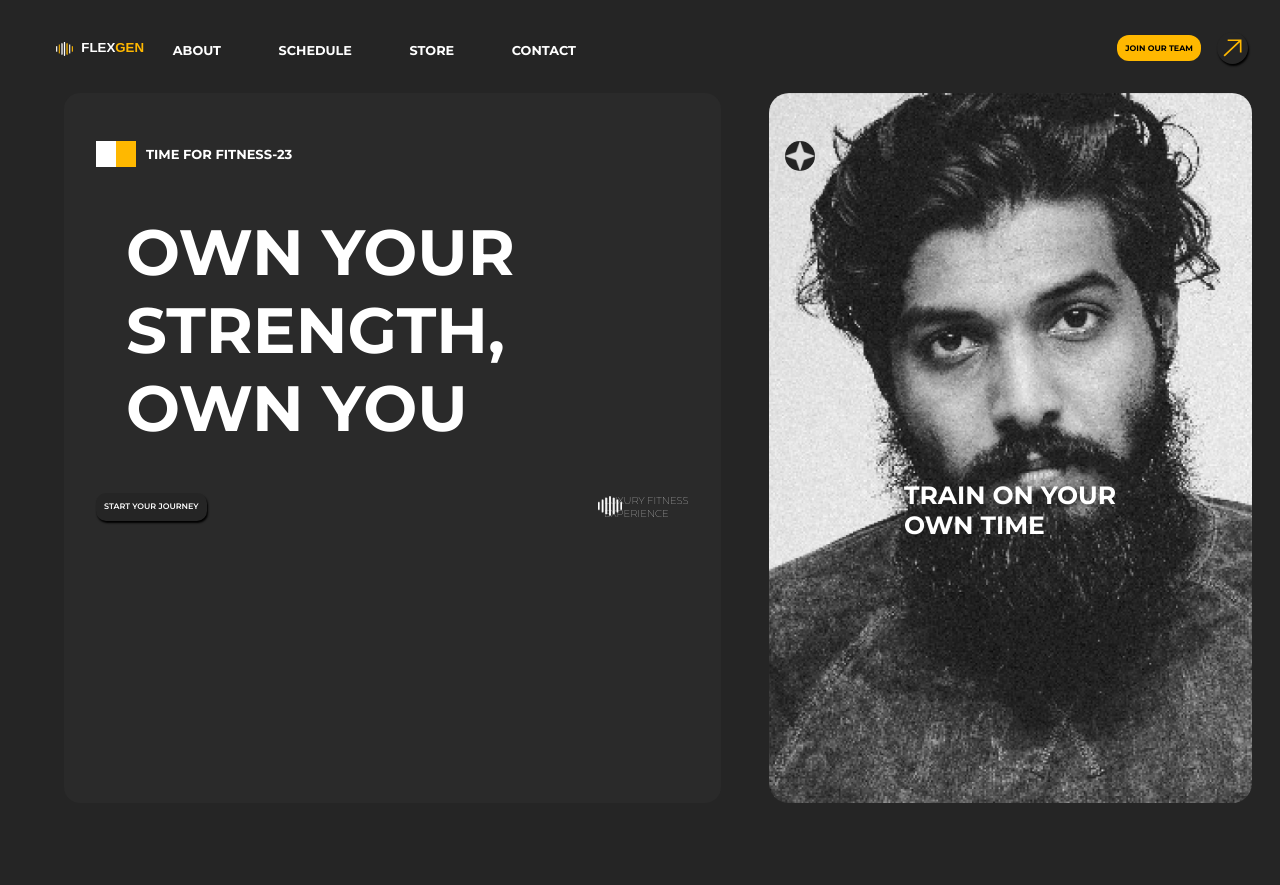
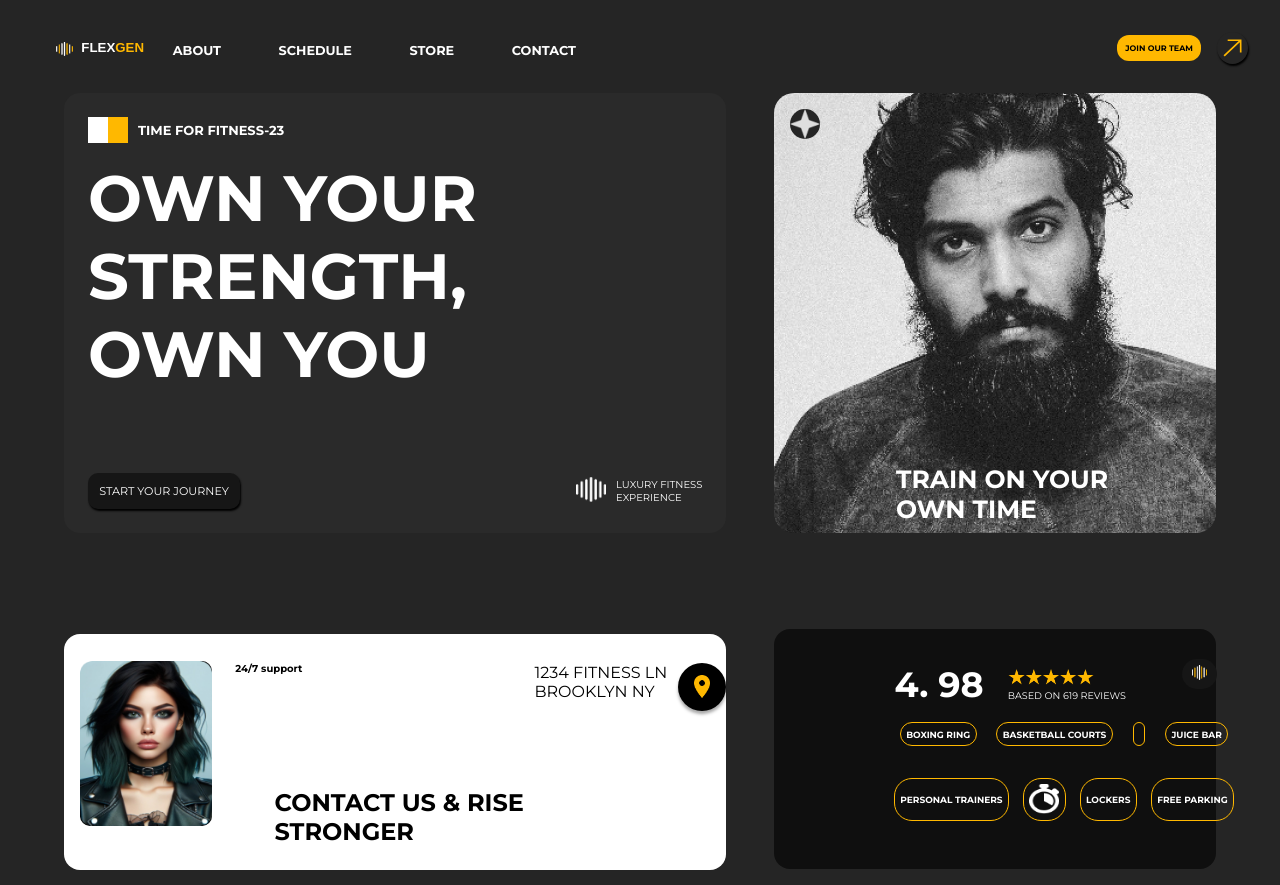
Before and after one commit to Dasonchris/jesi-proj, a plain HTML site: page index.html in a window 1280 px wide. Shown: the top 885 px of the page. Drawn offline with Linux system fonts and the light colour scheme; a web font is replaced by a local one.

Commit message:
done with CSS

```diff
--- a/index.html
+++ b/index.html
@@ -46,7 +46,7 @@
                 </div>
                 <div class="header-buttom">
                     <div class="start-journey">
-                        START YOUR JOURNEY
+                       <h1>START YOUR JOURNEY</h1>
                     </div>
                     <div class="luxury-chris">
                         <div class="luxury-img">
@@ -69,7 +69,8 @@
                 </div>
                 <div class="contact-in">
                     <div class="info-first">
-                        <div class="info-first-text">24/7 SUPPORT</div>
+                        <div class="info-first-text">
+                           <h3> 24/7 SUPPORT</h3></div>
                         <div class="info-first-loc">
                             <div class="loc">1234 FITNESS LN <br>BROOKLYN NY</div>
                             <div class="loc-vector">
@@ -92,7 +93,7 @@
                         </div>
                     </div>
                 </div>
-                <div class="logo-image"><img src="" alt=""></div>
+                <div class="logo-image"><img src="./images/main_logo.png" alt=""></div>
             </div>
             <div class="store-bottom">
                 <ul>
--- a/style.css
+++ b/style.css
@@ -140,55 +140,31 @@ body {
   padding: 1% 5% 10% 5%;
   display: grid;
   gap: 3em;
-  grid-template-columns: 57% 42%;
-  grid-template-rows: 65% 35%;
+  grid-template-columns: 1.5fr 1fr;
+  /* grid-template-rows: 65% 35%; */
   /* z-index: -9; */
 }
 
 #contents .main {
   background-color: #2a2a2a;
   border-radius: 1em;
-  padding: 2em 2em 1em 2em;
+  padding: 1.5rem;
   display: flex;
+  gap: 1em;
+  justify-content: space-between;
   flex-direction: column;
-  height: 60%;
-  width: 100%;
-  z-index: -3;
 }
 
 #contents .main .main-header {
   display: flex;
-  width: 50%;
   align-items: center;
-  justify-content: flex-start;
-  gap: 1em 0;
-  padding: 1em 0;
+  /* border-spacing: 10rem; */
+  margin: 0;
 }
-
-#contents .main-header .second-header .style-box {
-  width: 3em;
-  height: 2em;
-  background-color: #2a2a2a;
-  display: flex;
-  align-items: center;
-  justify-content: flex-start;
-}
-
-/* .main-header{
-    background-color: #a11515;
-    width
-} */
 
 .main-header .box {
   width: 20px;
   height: 26px;
-  /* display: flex; */
-  /* margin-left: 15px;
-  width: 10%;
-  height: 90%;
-  background-color: #ffb800;
-  position: relative;
-  left: -1rem; */
 }
 
 .main-header .white-box {
@@ -200,106 +176,53 @@ body {
   background-color: #ffb800;
 }
 
-/* .box::before {
-  content: "";
-  top: 0;
-  left: 0;
-  width: 50%;
-  background-color: #fff;
-} */
-
 .main-header h1 {
   margin-left: 10px;
   font-weight: 700;
   font-size: 13px;
 }
 
-#contents .header .main {
-  font-size: 5em;
-  width: 100%;
-  font-weight: 700;
-  padding: 5rem;
+#contents .header-buttom{
+  display: flex;
+  justify-content: space-between;
 }
 
-#contents .main .main span {
-  position: relative;
-  z-index: 0;
+#contents .luxury-chris{
+  display: flex;
+  align-items: center;
+  gap: 1em;
+  font-size: x-small;
 }
 
-#contents .main .main span::before {
-  content: "";
-  position: absolute;
-  left: 45%;
-  height: 100%;
-  width: 1em;
-  background-color: #2a2a2a;
+#contents .luxury-chris .luxury-img img{
+  width: 30px;
 }
+
 
 #contents .header .header-bottom {
   display: flex;
   align-items: center;
   justify-content: space-between;
-  padding: 8em 2em 1em 2em;
 
 }
 
-.header-buttom{
-  display: flex;
-  justify-content: center;
-  align-items: center;
+.header h4{
+  text-transform: uppercase;
+  /* padding: 30px; */
+  margin-bottom: 4rem;
+  font-size: 4rem;
 }
 
-/* .header-bottom .start-journey h3{
-  /* border: 2px solid #fff ; */
-  /* background-color: black;
-  font-weight: 900;
-} */
-
-
-.header h4{
-  /* background-color: black; */
-  display: flex;
-  text-transform: uppercase;
-  padding: 30px;
-  font-size: 4rem;
-  /* margin-top: 1rem; */
-  /* margin-bottom: 1rem; */
-}
-
-/* .header-buttom{
-  display: flex;
-} */
-
-.header-buttom .start-journey{
-  font-size: 8px;
-  height: 3.5em;
+.header-buttom .start-journey h1{
   padding: 1em;
-  font-weight: 600;
+  /* text-transform: initial; */
+  font-size: 0.7em;
+  font-weight: 400;
   border-radius: 10px;
-  background-color: #252525;
+  background-color: #161616;
   box-shadow: 1px 2px 2px black;
 }
 
-
-.header-buttom{
-  justify-content: space-between;
-  position: relative;
-  top: 1rem;
-}
-
-.header-buttom .luxury-img{
-  position: absolute;
-  display: flex;
-  width: 30px;
-  height: 20px;
-  top: 0.2rem;
-  left: 31.4rem;
-}
-
-.header-buttom .luxury-chris-text{
-  font-size: 10px;
-  font-weight: 100;
-}
 
 
 
@@ -312,7 +235,7 @@ body {
   background-size: cover;
   border-radius: 20px;
   width: 100%;
-  height: 60%;
+  height: 100%;
 }
 
 
@@ -321,24 +244,77 @@ body {
   width: 30px;
   height: 30px;
   position: relative;
-  top: 3rem;
+  top: 1rem;
   left: 1rem;
   border-radius: 25px;
 }
 
 .hero h4{
   position: absolute;
-  top: 30rem;
+  top: 29rem;
   /* text-align: center; */
-  left: 56.5rem;
+  left: 56rem;
   font-size: 25px;
   /* text-transform: capitalize; */
 }
 
 #contents .contact .contact-img img{
+  border-radius: 10px;
+  /* background-color: crimson; */
+  background-image: url(./images/Rectangle\ 21.png);
   width: 100%;
   height: 100%;
 }
+
+#contents .contact-img{
+  position: relative;
+  top: 12rem;
+  left: 1rem;
+  width: 20%;
+  height: 40%;
+  border-radius: 10px;
+}
+
+#contents .contact{
+  position: relative;
+  top: -7rem;
+}
+
+#contents .contact .info-first{
+  display: flex;
+  gap: 3rem;
+}
+
+#contents .contact .info-first-text h3{
+  position: relative;
+  top: -0.5rem;
+  left: -2.5rem;
+  text-transform: lowercase;
+  font-size: x-small;
+  font-weight: 670;
+}
+
+#contents .contact .loc{
+  position: relative;
+  top: -0.4rem;
+  left: 9rem;
+}
+
+#contents .contact .loc-vector {
+  position: relative;
+  left: 18rem;
+  top: -2.8rem;
+}
+
+
+
+
+ /* #contents .contact .contact-img .contact-img-black{
+  position: absolute;
+  left: 10rem;
+} */
+
+
 
 #contents .contact .contact-in{
   display: flex;
@@ -384,39 +360,58 @@ body {
 
 }
 
+/* #contents .contact .contact-img img{
+  width: 30%;
+} */
+
 #contents .contact .contact-in .info-first .info-first-loc .loc-vector img{
-
   width: 1em;
 }
 
+
+
 #contents .store{
+  position: relative;
+  top: 3rem;
   background-color: #0f0f0f;
   padding: 2em 1.5em;
+  width: 100%;
+  height: 58%;
   border-radius: 1em;
 }
 
 #contents .store .store-first{
+  position: relative;
+  top: -1.5rem;
+  /* background-color: crimson; */
   display: flex;
   align-items: center;
   justify-content: space-between;
-  width: 95%;
+  /* height: 10%; */
+  /* width: 50%; */
 }
 
 #contents .store .store-first .up-left{
+  position: relative;
+  /* top: -0.5rem; */
+  left: -1rem;
+  /* background-color: #ffb800; */
   display: flex;
   align-items: center;
   /* justify-content: space-evenly; */
 }
 
 #contents .store .store-first .up-left .rating-star{
+  /* background-color: red; */
   font-size: 60%;
   font-weight: 400;
   padding: 5rem 1rem;
 }
 
-#contents .store .store-first .up-left .rating-star span{
+/* #contents .store .store-first .up-left .rating-star span{
   position: relative;
-}
+  background-color: darkblue;
+} */
 
 /* #contents .store .store-first .up-left .rating-star span::before{
   content: "";
@@ -432,29 +427,85 @@ body {
 } */
 
 #contents .store .store-first .up-left .rating-star-ima img{
-  width: 7em;
-  /* background-color: crimson; */
+  width: 9em;
+/* background-color: violet; */
+position: relative;
+top: -3rem;
+left: -1.5rem;
 }
+
+#contents .rating-star{
+  position: relative;
+  left: 9rem;
+}
+
+#contents .rating-star .rating-star-text{
+  position: relative;
+  top: -2.9rem;
+  left: -1.5rem;
+}
+
+#contents .logo-image{
+  /* background-color: #0f0f0f;
+  border-radius: 1em; */
+  align-items: center;
+  justify-content: center;
+  position: relative;
+  border-radius: 30px;
+  background-color: #161616;
+  /* border-radius: 10%; */
+  width: 35px;
+  height: 30px;
+  top: -12rem;
+  left: 24rem;
+
+}
+
+#contents .store .rating-adds{
+  font-size: 35px;
+  font-weight: 700;
+  position: relative;
+  top: -3rem;
+  left: 7rem;
+}
+
+#contents .logo-image img{
+  width: 15px;
+  /* align-items: center; */
+  /* justify-content: center; */
+  height: 15px;
+  position: relative;
+  left: 0.6rem;
+  top: 0.35rem;
+}
+
 
 /* buttom starts here */
 
-.store .store-bottom ul{
+#contents  .store-bottom ul{
+  position: relative;
+  top: -21rem;
+  left: 50rem;
   list-style: none;
-  background-color: red;
+  /* background-color: red; */
   display: flex;
   justify-content: space-evenly;
-  padding: 1.5em 0em;
+  /* padding: 1em 0.5em; */
+  padding: 1em;
+  width: 400px;
 }
 
 /* not working yet */
 
-#contents .store .store-bottom ul li{
+#contents .store-bottom ul li{
   border: 1px solid #ffb800;
   display: flex;
-  background-color: crimson;
-  font-size: .75em;
+  justify-content: center;
+  align-items: center;
+  /* background-color: crimson; */
+  font-size: 9px;
   border-radius: 2em;
-  padding: 1em;
+  padding: 0.6em;
   font-weight: 700;
 }
 
@@ -462,6 +513,75 @@ body {
   padding: 5em 1.3em;
 }
 
-#contents .store .store-bottom ul li img{
-  width: 1.7em;
+
+#contents .store-bottom img{
+  width: 30px;
+  height: 30px;
 }
+
+
+
+
+
+
+/* MEDIA QUERIES STARTS HERE */
+
+/*
+  ##Device = Desktops  ##Screen = 1281px to higher resolution desktops
+*/
+@media (min-width: 1281px) {
+  /* CSS */
+}
+
+/*
+  ##Device = Laptops, Desktops  ##Screen = B/w 1025px to 1280px
+*/
+@media (min-width: 1025px) and (max-width: 1280px) {
+
+  /* CSS */
+
+}
+
+/*
+  ##Device = Tablets, Ipads (portrait)  ##Screen = B/w 768px to 1024px
+*/
+@media (min-width: 768px) and (max-width: 1024px) {
+
+  /* CSS */
+
+}
+
+/*
+  ##Device = Tablets, Ipads (landscape)  ##Screen = B/w 768px to 1024px
+*/
+@media (min-width: 768px) and (max-width: 1024px) and (orientation: landscape) {
+
+  /* CSS */
+
+}
+
+/*
+  ##Device = Low Resolution Tablets, Mobiles (Landscape)
+ ##Screen = B/w 481px to 767px
+*/
+@media (min-width: 481px) and (max-width: 767px) {
+
+  /* CSS */
+
+}
+
+/*
+  ##Device = Most of the Smartphones Mobiles (Portrait)
+  ##Screen = B/w 320px to 479px
+*/
+@media (min-width: 320px) and (max-width: 480px) {
+
+  /* CSS */
+
+}
+
+
+
+
+
+/* MEDIA QUERIES ENDS HERE */
```
